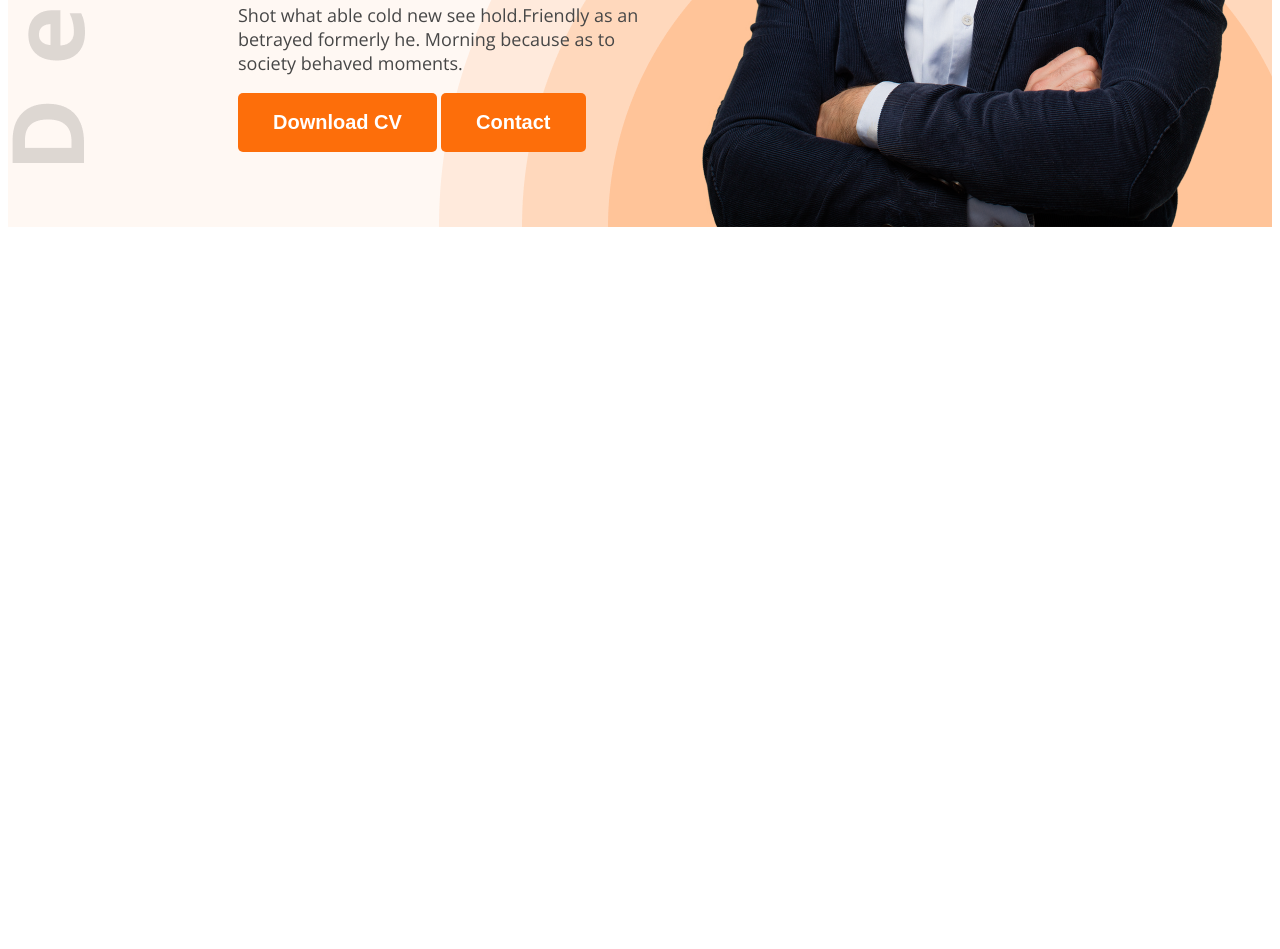
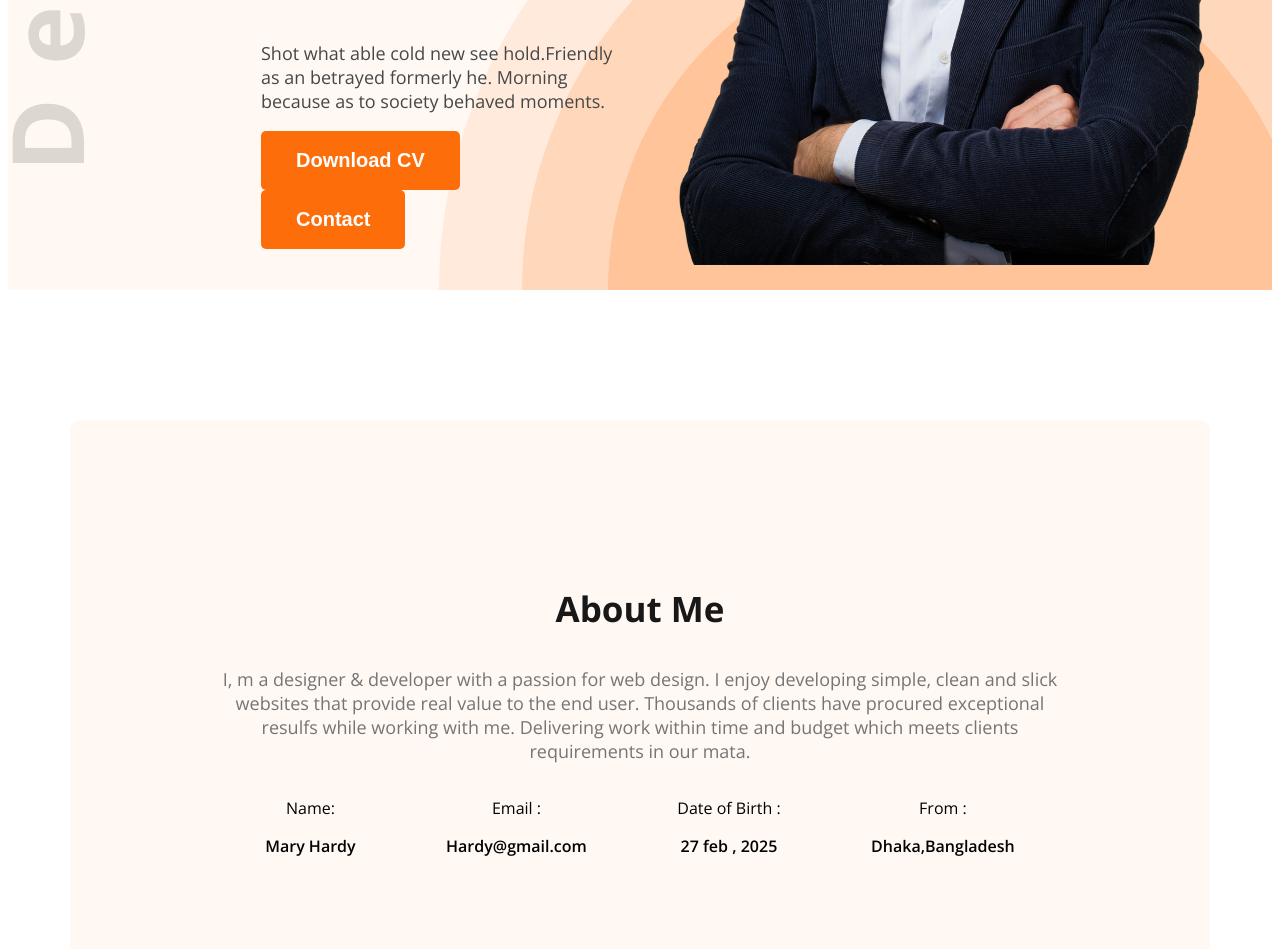
Before and after one commit to Nidan73/web-portfolio, a plain HTML site: page index.html in a window 1280 px wide. Shown: the part 608-1557 px from the top of the page. Before the commit the page ends 843 px from the top, so only its background shows below. Drawn offline with nearby package versions, Linux system fonts and the light colour scheme.

Commit message:
i have added the about section

```diff
--- a/index.html
+++ b/index.html
@@ -30,13 +30,44 @@
             Shot what able cold new see hold.Friendly as an betrayed formerly
             he. Morning because as to society behaved moments.
           </p>
-          <button class="button-primary">Download CV</button>
+          <button style="margin-right: 40px" class="button-primary">
+            Download CV
+          </button>
           <button class="button-primary">Contact</button>
         </div>
         <img class="banner-pp" src="assets/images/hardy.png" alt="" />
       </div>
     </header>
-    <main></main>
+    <main>
+      <section class="about">
+        <h3 class="section-title">About Me</h3>
+        <p class="section-desc">
+          I, m a designer & developer with a passion for web design. I enjoy
+          developing simple, clean and slick websites that provide real value to
+          the end user. Thousands of clients have procured exceptional resulfs
+          while working with me. Delivering work within time and budget which
+          meets clients requirements in our mata.
+        </p>
+        <div class="about-items">
+          <div class="about-item">
+            <p class="item-title">Name:</p>
+            <p class="item-desc">Mary Hardy</p>
+          </div>
+          <div class="about-item">
+            <p class="item-title">Email :</p>
+            <p class="item-desc">Hardy@gmail.com</p>
+          </div>
+          <div class="about-item">
+            <p class="item-title">Date of Birth :</p>
+            <p class="item-desc">27 feb , 2025</p>
+          </div>
+          <div class="about-item">
+            <p class="item-title">From :</p>
+            <p class="item-desc">Dhaka,Bangladesh</p>
+          </div>
+        </div>
+      </section>
+    </main>
     <footer></footer>
   </body>
 </html>
--- a/style/style.css
+++ b/style/style.css
@@ -1,7 +1,6 @@
 .open-sans-normal {
   font-family: "Open Sans", sans-serif;
   font-optical-sizing: auto;
-  font-weight: default;
   font-style: normal;
   font-variation-settings: "wdth" 100;
 }
@@ -11,10 +10,7 @@
     url("../assets/images/header_bg.png");
   background-repeat: no-repeat;
   background-position: top left, bottom right;
-  padding: 38, 23, 25, 23;
-}
-main {
-  max-width: 1140px;
+  padding: 38px 23px 25px 23px;
 }
 .primary-text {
   color: #fd6e0a;
@@ -79,3 +75,38 @@ nav ul li a {
   height: 676px;
   width: 584px;
 }
+.section-title {
+  font: bold;
+  font-size: 35px;
+  color: #181818;
+}
+.section-desc {
+  font: 400;
+  font-size: 18px;
+  color: #757575;
+}
+/*main section*/
+
+main {
+  max-width: 1140px;
+  margin: 0 auto;
+}
+main section {
+  margin-top: 130px;
+  margin-bottom: 130px;
+}
+.about {
+  background-color: #fff8f3;
+  border-radius: 10px;
+  text-align: center;
+  padding: 130px 150px;
+}
+
+.about-items {
+  display: flex;
+  justify-content: space-around;
+}
+
+.item-desc {
+  font-weight: 600;
+}
```
